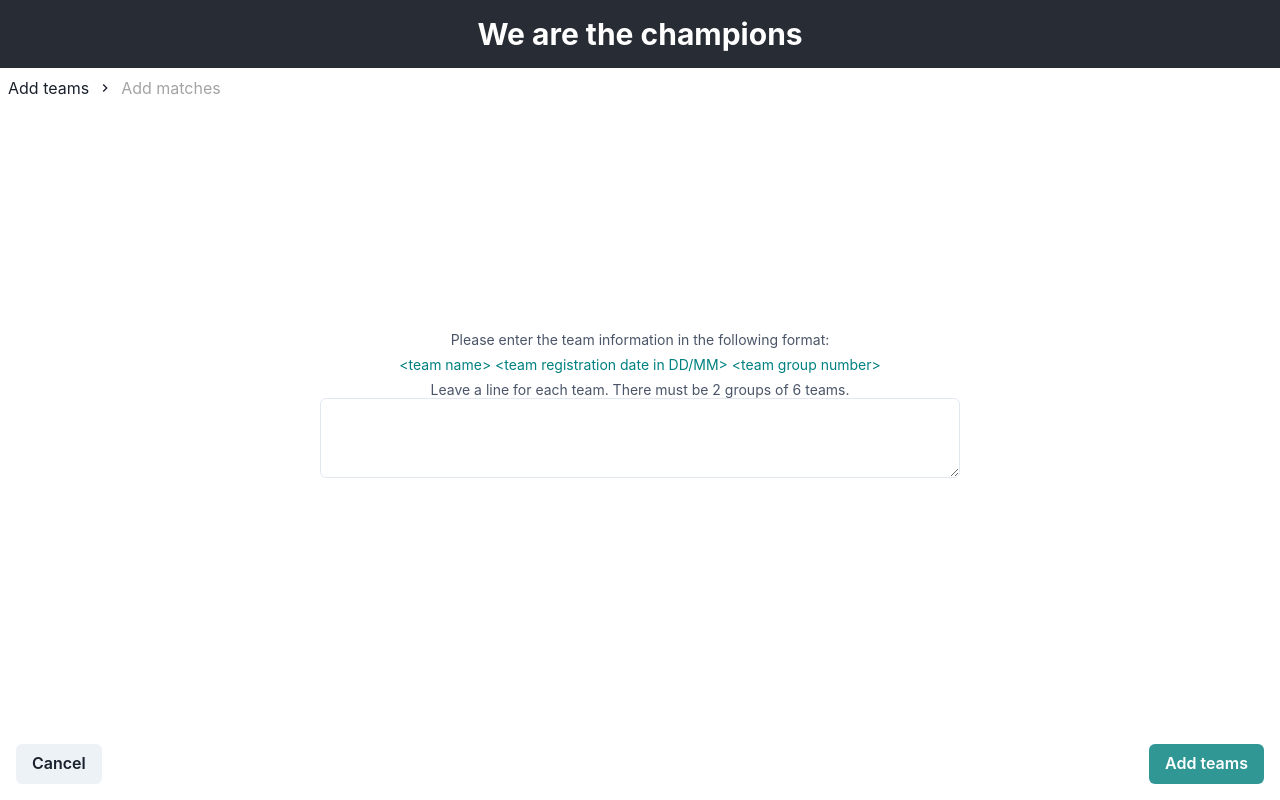
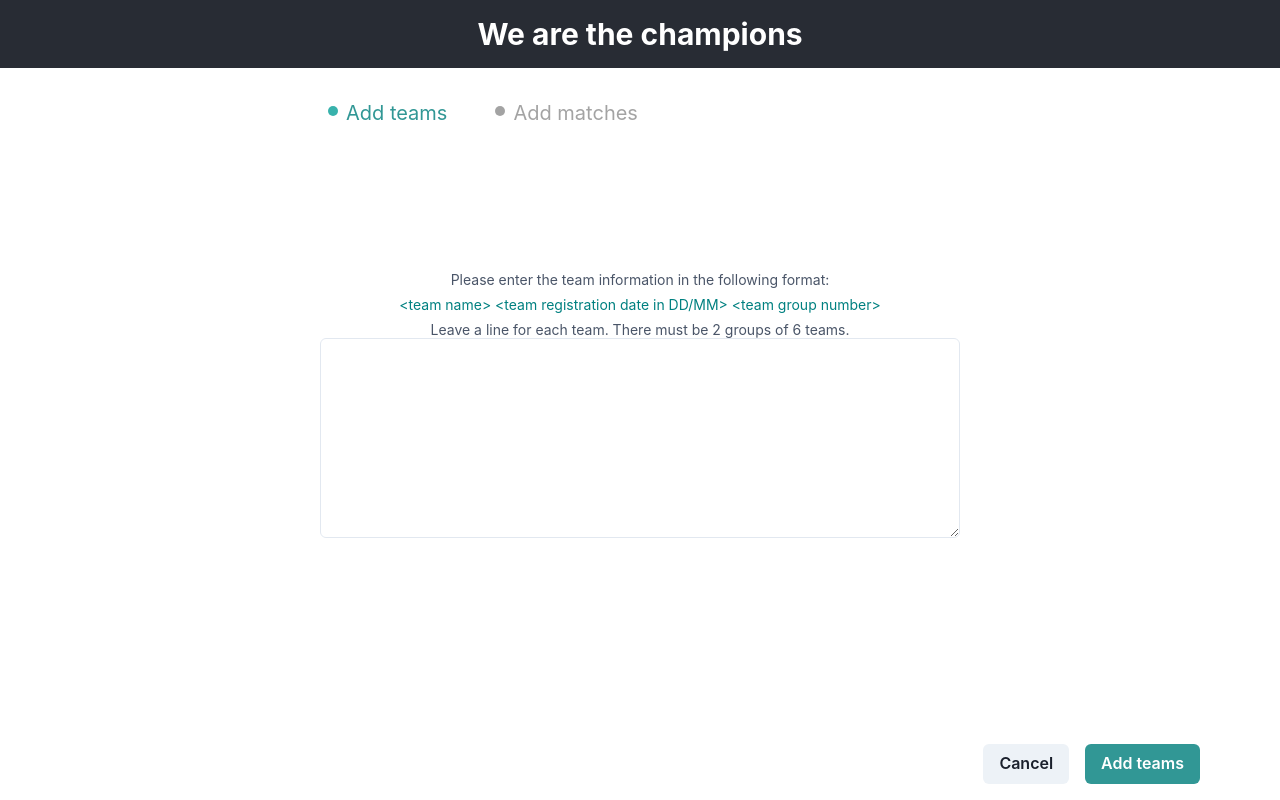
Before and after one commit to jerrylchong/we-are-the-champs-frontend, a React (Create React App) app: page /add in a window 1280 px wide. Built offline with nearby package versions, Linux system fonts and the light colour scheme; no server answers.

Commit message:
Adjust UI of data input page

```diff
--- a/src/dataInput/DataInput.css
+++ b/src/dataInput/DataInput.css
@@ -3,6 +3,7 @@
   flex-direction: column;
   width: 100%;
   position: relative;
+  padding: 0 5% 0 25%;
 }
 
 .DataInput-container .DataInput-page-indicator {
@@ -10,7 +11,14 @@
   align-items: center;
   text-align: bottom;
   padding: 0.5rem;
+  gap: 3rem;
+  margin-top: 2.5%;
+}
+
+.DataInput-container .DataInput-page-indicator .DataInput-indicator-text {
+  display: flex;
   gap: 0.5rem;
+  align-items: center;
 }
 
 .DataInput-container .DataInput-textarea-wrapper {
@@ -34,13 +42,15 @@
   .DataInput-textarea-control
   .DataInput-textarea {
   width: 50%;
+  height: 25%;
 }
 
 .DataInput-container .DataInput-footer {
   position: absolute;
   bottom: 0;
-  width: 100%;
+  width: 70%;
   padding: 1rem;
   display: flex;
-  justify-content: space-between;
+  justify-content: flex-end;
+  gap: 1rem;
 }
--- a/src/dataInput/DataInput.js
+++ b/src/dataInput/DataInput.js
@@ -1,6 +1,7 @@
 import React, { useCallback, useEffect, useMemo, useState } from "react";
 import {
   Button,
+  Circle,
   FormControl,
   FormErrorMessage,
   FormHelperText,
@@ -8,7 +9,6 @@ import {
   Text,
   Textarea,
 } from "@chakra-ui/react";
-import { ChevronRightIcon } from "@chakra-ui/icons";
 
 import "./DataInput.css";
 import useTeamsData from "./hooks/useTeamsData";
@@ -192,9 +192,30 @@ const DataInputPage = () => {
   return (
     <div className="DataInput-container">
       <div className="DataInput-page-indicator">
-        <Text textColor={!isTeams && "blackAlpha.500"}>Add teams</Text>
-        <ChevronRightIcon />
-        <Text textColor={isTeams && "blackAlpha.500"}>Add matches</Text>
+        <Text
+          className="DataInput-indicator-text"
+          textColor={!isTeams ? "blackAlpha.500" : "teal.500"}
+          fontSize="xl"
+        >
+          <Circle
+            bgColor={!isTeams ? "blackAlpha.500" : "teal.400"}
+            size="10px"
+            marginBottom="4px"
+          />
+          Add teams
+        </Text>
+        <Text
+          className="DataInput-indicator-text"
+          textColor={isTeams && "blackAlpha.500"}
+          fontSize="xl"
+        >
+          <Circle
+            bgColor={isTeams ? "blackAlpha.500" : "teal.400"}
+            size="10px"
+            marginBottom="4px"
+          />
+          Add matches
+        </Text>
       </div>
       <Slide
         className="DataInput-textarea-wrapper"
@@ -218,6 +239,7 @@ const DataInputPage = () => {
           <Textarea
             className="DataInput-textarea"
             onChange={(e) => setTeams(e.target.value)}
+            resize={false}
           />
           <FormErrorMessage>{errors && errors.teams}</FormErrorMessage>
         </FormControl>
```
